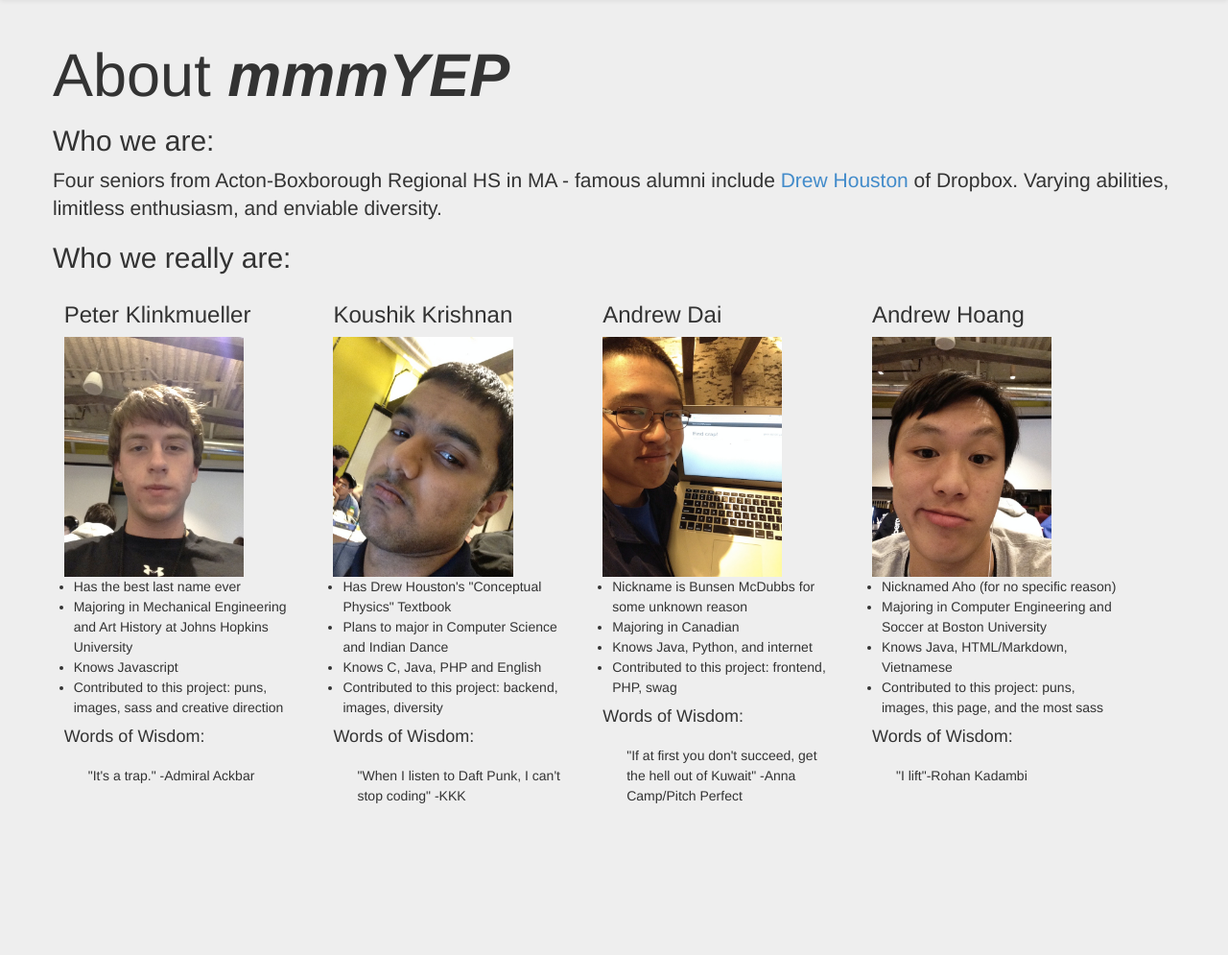
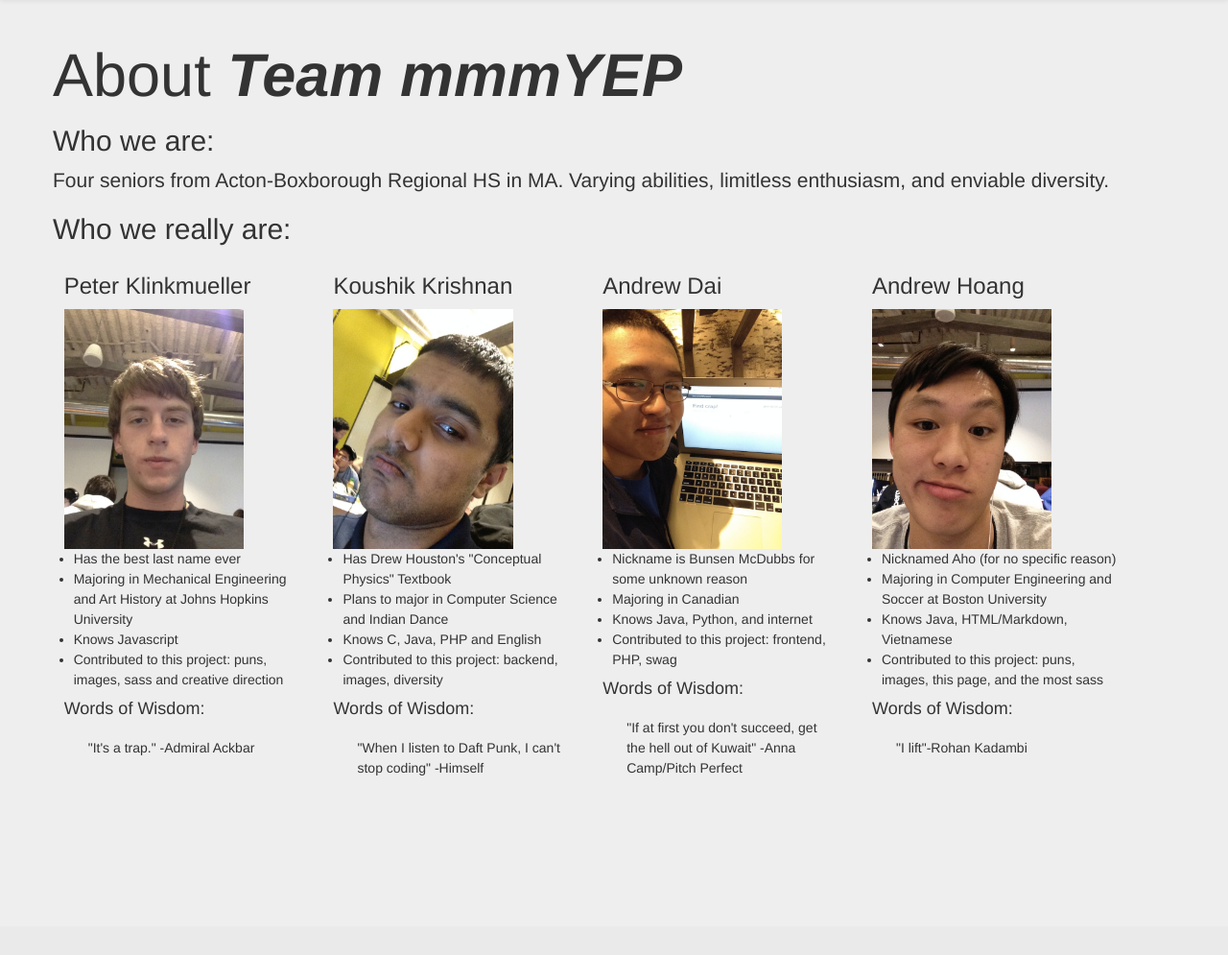
Before and after one commit to BunsenMcDubbs/crapfinder, a PHP site: page /about/index.html in a window 1280 px wide. Shown: the part 51-1046 px from the top of the page at 96% size. After the commit the page ends 859 px from the top, so only its background shows below. Run offline with PHP 8.4, Linux system fonts and the light colour scheme; some libraries are stand-ins or nearby versions.

Commit message:
few more tweaks, working images

```diff
--- a/about/index.html
+++ b/about/index.html
@@ -24,25 +24,25 @@
       <div class="container">
         <div class="navbar-header">
           <a class="navbar-brand" href="/index.php"><span id="teamName"><b>Team mmmYEP</b></span> presents</a>
-          <a class="navbar-brand" href="/about/">about us.</a>
+          <a class="navbar-brand" href="/about/index.html">about us.</a>
         </div>
       </div>
     </div>
 
     <!-- Main jumbotron for a primary marketing message or call to action -->
     <div class="jumbotron">
-<h1 id="aboutmmmyep">About <i><b>mmmYEP</b></i></h1>
+<h1 id="aboutmmmyep">About <span class="teamname">Team mmmYEP</span></h1>
 
 <h2 id="whoweare">Who we are:</h2>
 
-<p>Four seniors from Acton-Boxborough Regional HS in MA - famous alumni include <a href="https://www.dropbox.com/about">Drew Houston</a> of Dropbox.  Varying abilities, limitless enthusiasm, and enviable diversity.</p>
+<p>Four seniors from Acton-Boxborough Regional HS in MA. Varying abilities, limitless enthusiasm, and enviable diversity.</p>
 
 <h2 id="whowereallyare">Who we really are:</h2>
 
 <div class="bio">
 <h3 id="peterklinkmueller">Peter Klinkmueller</h3>
 
-<img class="portrait" src="/img/photo4.JPG">
+<img class="portrait" src="/img/photo4.jpg">
 
 <ul>
 <li>Has the best last name ever</li>
@@ -61,7 +61,7 @@
 <div class="bio">
 <h3 id="koushikkrishnan">Koushik Krishnan</h3>
 
-<img class="portrait" src="/img/photo2.JPG">
+<img class="portrait" src="/img/photo2.jpg">
 
 <ul>
 <li>Has Drew Houston's "Conceptual Physics" Textbook</li>
@@ -73,14 +73,14 @@
 <h4>Words of Wisdom:</h4>
 
 <blockquote>
-  <p>"When I listen to Daft Punk, I can't stop coding" -KKK</p>
+  <p>"When I listen to Daft Punk, I can't stop coding" -Himself</p>
 </blockquote>
 </div>
 
 <div class="bio">
 <h3 id="andrewdai">Andrew Dai</h3>
 
-<img class="portrait" src="/img/photo1.JPG">
+<img class="portrait" src="/img/photo1.jpg">
 
 <ul>
 <li>Nickname is Bunsen McDubbs for some unknown reason</li>
@@ -99,7 +99,7 @@
 <div class="bio">
 <h3 id="andrewhoang">Andrew Hoang</h3>
 
-<img class="portrait" src="/img/photo3.JPG">
+<img class="portrait" src="/img/photo3.jpg">
 
 <ul>
 <li>Nicknamed Aho (for no specific reason)</li>
--- a/css/main.css
+++ b/css/main.css
@@ -20,6 +20,11 @@ img {
 
 #aboutmmmyep {
 	margin-top: 0px;
+}
+
+.teamname {
+	font-style: italic;
+	font-weight: bold;
 }
 
 .bio {
--- a/index.php
+++ b/index.php
@@ -23,7 +23,7 @@
     <div class="navbar navbar-inverse navbar-fixed-top">
       <div class="container">
         <div class="navbar-header">
-          <a class="navbar-brand" href="/index.php"><span id="teamName"><b>Team mmmYEP</b></span> presents...</a>
+          <a class="navbar-brand" href="/index.php"><span class="teamname"><b>Team mmmYEP</b></span> presents...</a>
           <a class="navbar-brand" href="about/index.html">about us.</a>
         </div>
       </div>
```
